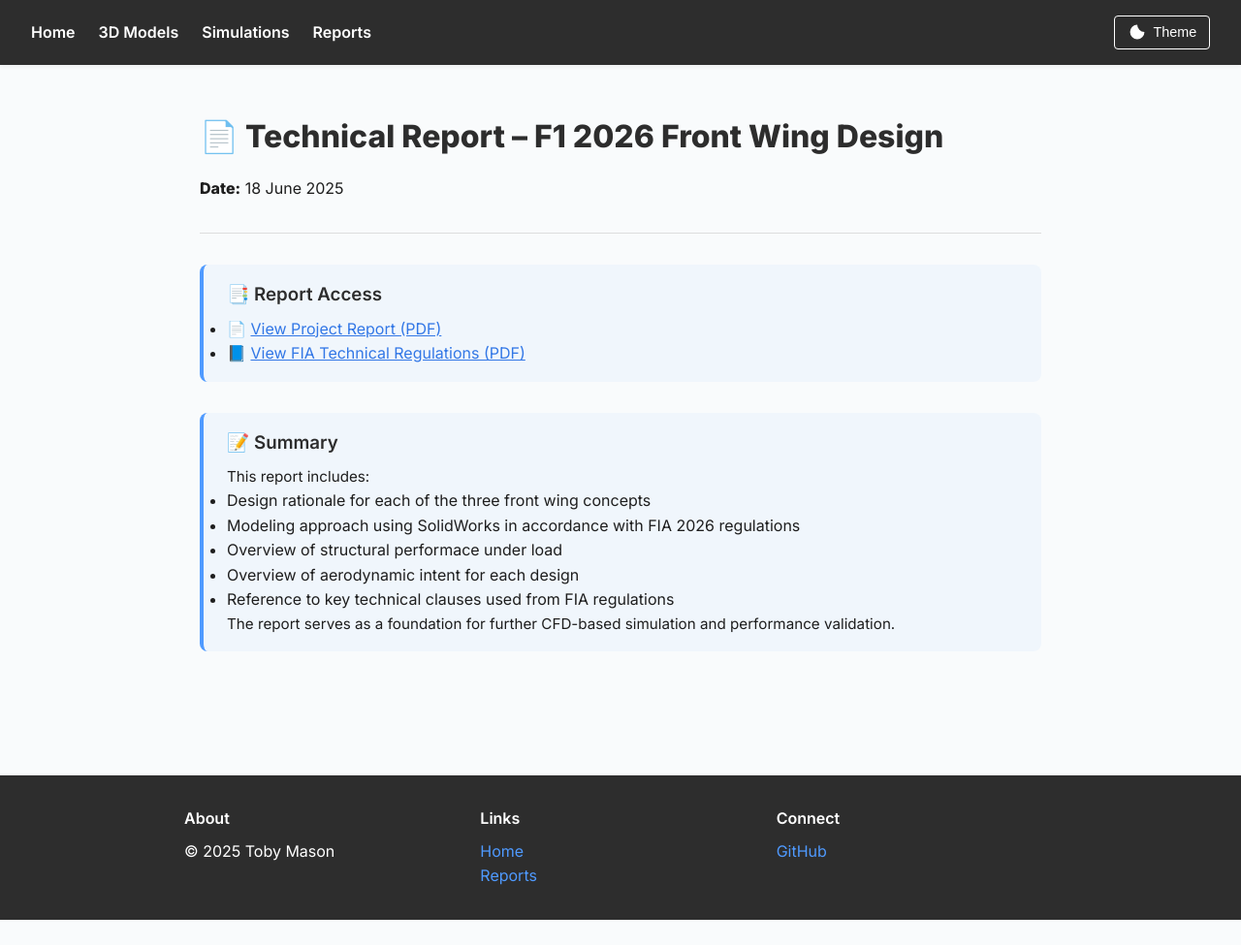
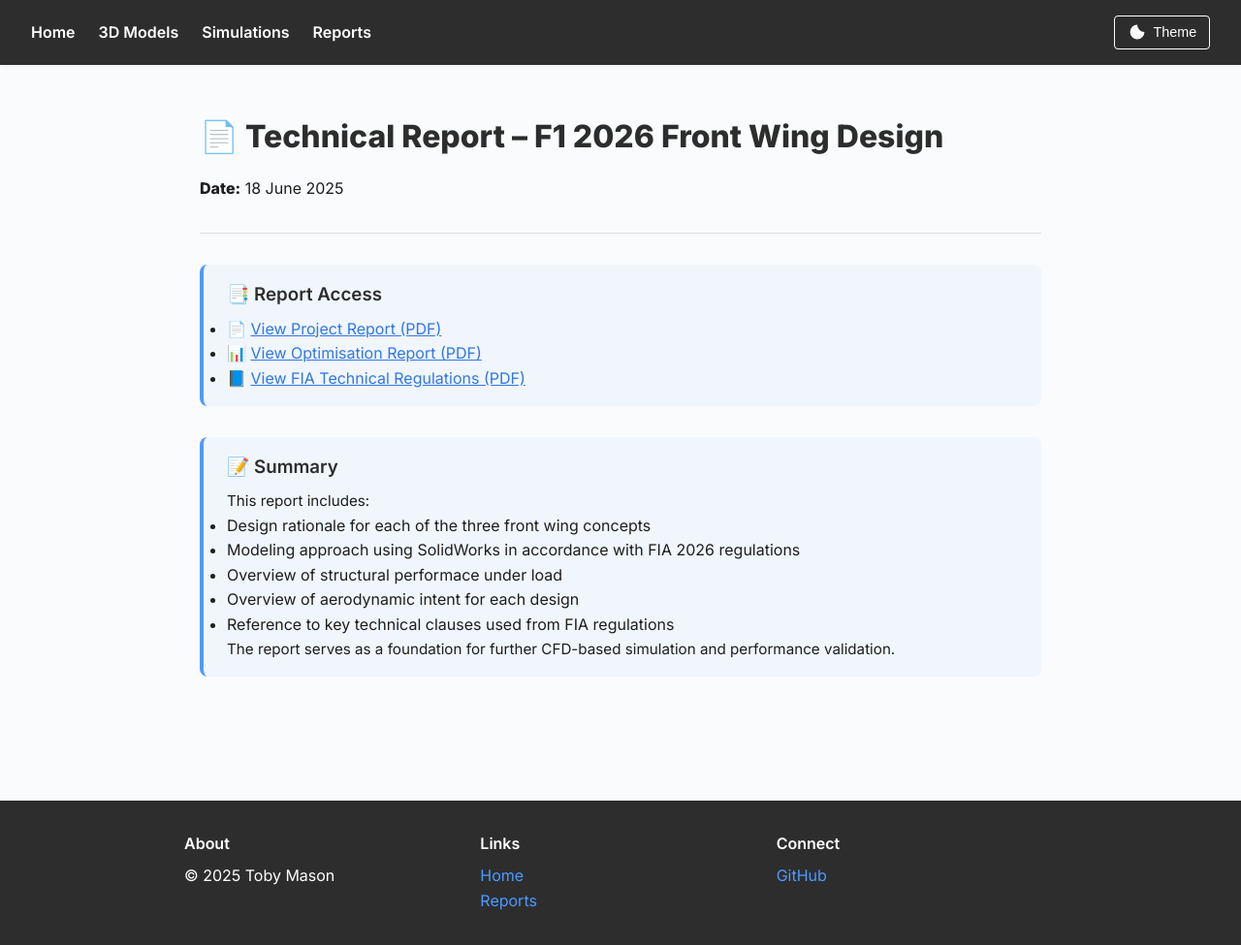
Before and after one commit to tob-mas/engineeringportfolio, a Jekyll site: the page built from reports/18.06.25/index.md, in a window 1280 px wide and 975 px high. Shown: the whole window at 97% size. Built offline with Jekyll 4.4.1, drawn with Linux system fonts in a browser that asks for light colours.

Commit message:
Update index.md

```diff
--- a/reports/18.06.25/index.md
+++ b/reports/18.06.25/index.md
@@ -13,6 +13,7 @@ permalink: /reports/18.06.25/
   <h3>📑 Report Access</h3>
   <ul>
     <li>📄 <a href="{{ site.baseurl }}/reports/18.06.25/F1%202026%20Front%20Wing%20Report.pdf" target="_blank">View Project Report (PDF)</a></li>
+    <li>📊 <a href="{{ site.baseurl }}/reports/18.06.25/F1%202026%20Optimisation%20Report.pdf" target="_blank">View Optimisation Report (PDF)</a></li>
     <li>📘 <a href="{{ site.baseurl }}/reports/18.06.25/FIA%202026%20F1%20Regulations%20-%20Section%20C%20%5BTechnical%5D%20-%20Iss%2012%20-%202025-06-10%20(1).pdf" target="_blank">View FIA Technical Regulations (PDF)</a></li>
   </ul>
 </div>
```
